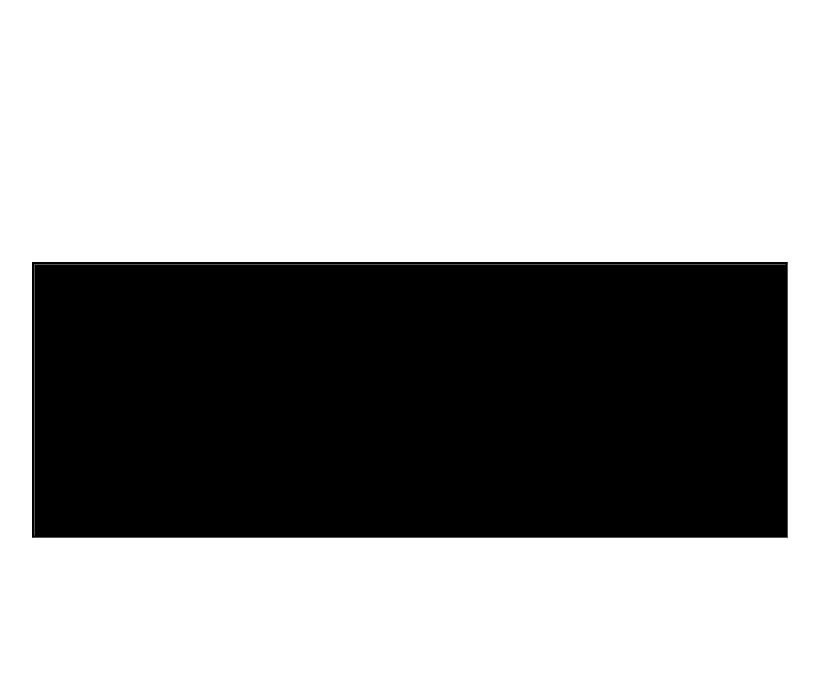
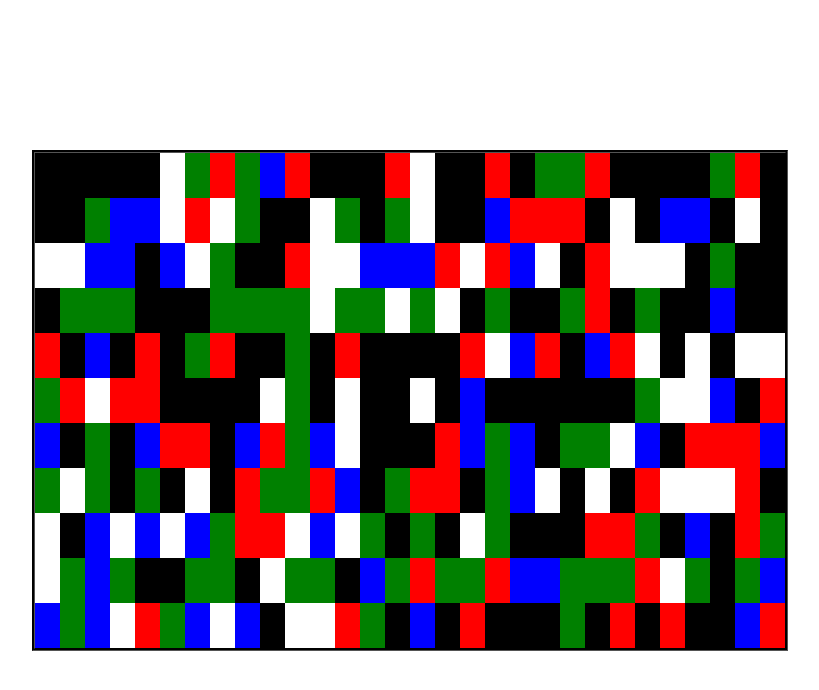
Before and after one commit to abhinav-m/for-the-web, a React (Create React App) app in the folder data-visualization/React-projects/react-dungeon-crawler/: page / in a window 1280 px wide. Shown: the top 690 px of the page, without its empty margins (230-1049 px from the left). Built offline with nearby package versions, Linux system fonts and the light colour scheme.

Commit message:
Added react dungeon crawler code

```diff
--- a/data-visualization/React-projects/react-dungeon-crawler/src/App.css
+++ b/data-visualization/React-projects/react-dungeon-crawler/src/App.css
@@ -14,7 +14,7 @@ body {
 .wrapper {
     margin: 0;
     padding: 0;
-    height:270px;
+    height:495px;
     width:750px;
     outline-style: groove;
     outline-color: black;
@@ -33,3 +33,24 @@ body {
     width: 25px;
     background: black;
 }
+
+
+.dungeon {
+  background:white;
+}
+
+.health {
+  background:green;
+}
+
+.weapon {
+  background:blue;
+}
+
+.nextLevel {
+  background:purple;
+}
+
+.enemy {
+  background:red;
+}
--- a/data-visualization/React-projects/react-dungeon-crawler/src/App.js
+++ b/data-visualization/React-projects/react-dungeon-crawler/src/App.js
@@ -6,15 +6,15 @@ const MATRIX = (rows, cols) => {
     for (let i = 0; i < rows; i++) {
         arr[i] = [];
         for (let j = 0; j < cols; j++)
-            arr[i][j] = 0;
+            arr[i][j]  = Math.floor(Math.random() * 6);
     }
     return arr;
 }
 
 const HALF_MATRIX = (matrix) => {
   let rendered = [];
-  for(let i = 4;i<matrix.length;i++)
-    rendered[i] = matrix[i];
+  for(let i = Math.floor(matrix.length/2) - 1,j=0;i<matrix.length;i++,j++)
+    rendered[j] = matrix[i];
 
   return rendered;
 }
@@ -24,21 +24,70 @@ const HALF_MATRIX = (matrix) => {
 class Game extends Component {
   constructor(props) {
     super(props);
-    this.level = MATRIX(10,30);
+    this.level = MATRIX(20,30);
+    //Render bottom half of the matrix initially,move it as character moves.
     this.rendered = HALF_MATRIX(this.level)
     this.state = {
       level: this.level,
-      board: this.rendered
+      board: this.rendered,
+      top_index: 9,
+      bottom_index:19
     }
+    this.moveChar = this.moveChar.bind(this);
   }
+
+  /* left = 37
+  up = 38
+  right = 39
+  down = 40 */
+
+ moveChar(e) {
+   let level = this.state.level;
+   let rendered = this.state.board;
+   let topIndex = this.state.top_index;
+   let bottomIndex = this.state.bottom_index;
+   var newRow;
+
+  switch(e.which) {
+    case 38: bottomIndex--;
+             topIndex--;
+             newRow = level[topIndex];
+             rendered.pop();
+             rendered.unshift(newRow);
+             break;
+   case 40: bottomIndex++;
+            topIndex++;
+            newRow = level[bottomIndex];
+            rendered.shift();
+            rendered.push(newRow);
+            break;
+
+  default: console.log('wrong key press')
+  }
+
+  this.setState({
+    board: rendered,
+    top_index:topIndex,
+    bottom_index:bottomIndex
+  });
+ }
+
+cellClass(cellType) {
+  //0 -> Unpassable terrain, 1 -> part of dungeon, 2 -> Health ,3 -> enemy ,4 -> weapon,5-> next level entrance.
+  const cells = ['cell','cell dungeon','cell health','cell enemy','cell weapon','cell nextlevel'];
+  return cells[cellType];
+
+}
+
+
   render() {
     return (
-      <div className="wrapper">
+      <div className="wrapper" onKeyDown = {this.moveChar} tabIndex='0'>
         {this.state.board.map ( (r,i) => {
           return (<div className='row'
                     key={i}
                     id={i}>
-          {r.map( (v,j) => <div className = 'cell' key ={i+','+j} id ={i+','+j}> </div>)}
+          {r.map( (v,j) => <div className = { this.cellClass(this.state.board[i][j])  } key ={i+','+j} id ={i+','+j}> </div>)}
         </div>) } ) }
       </div>
     );
```
